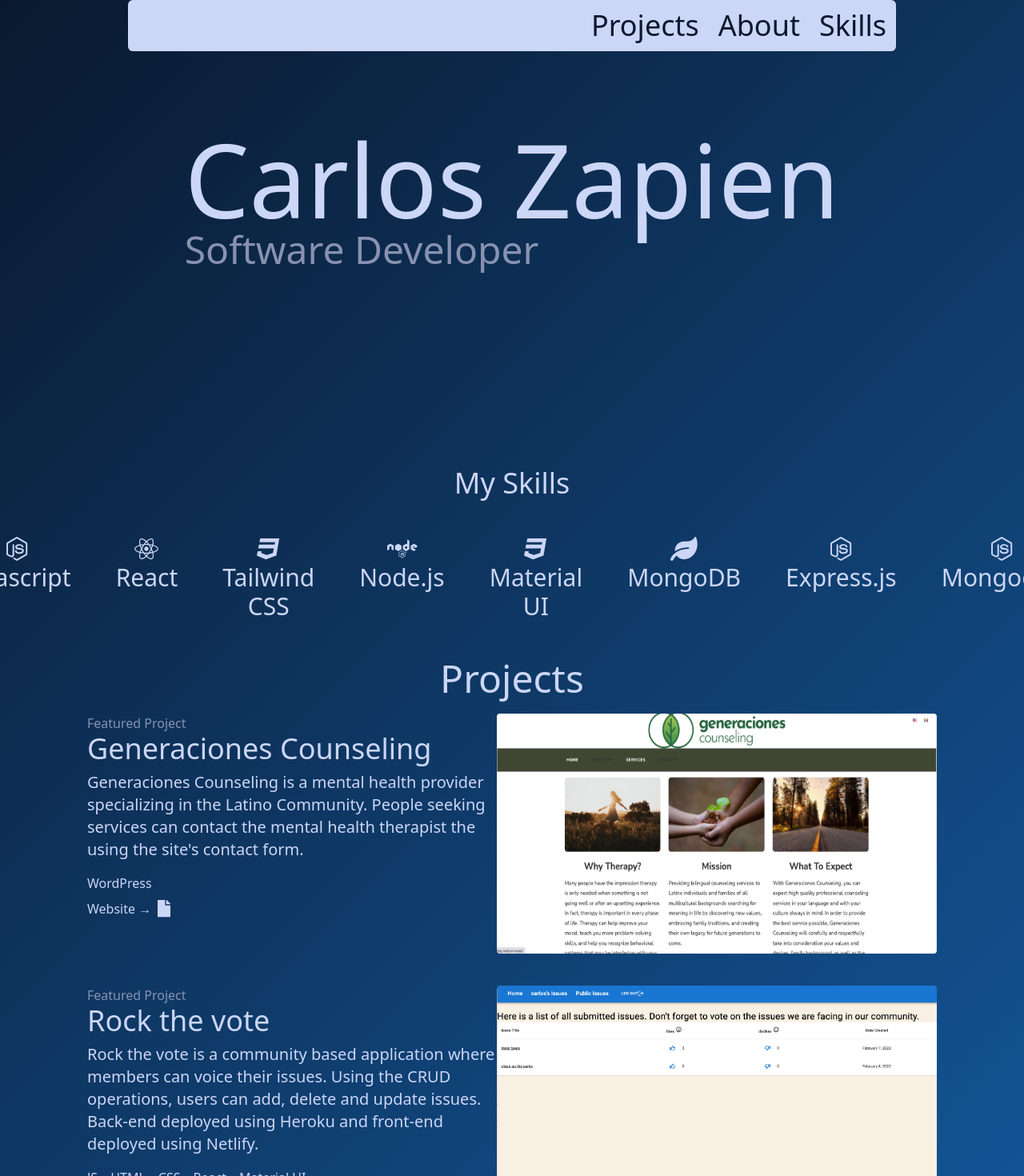
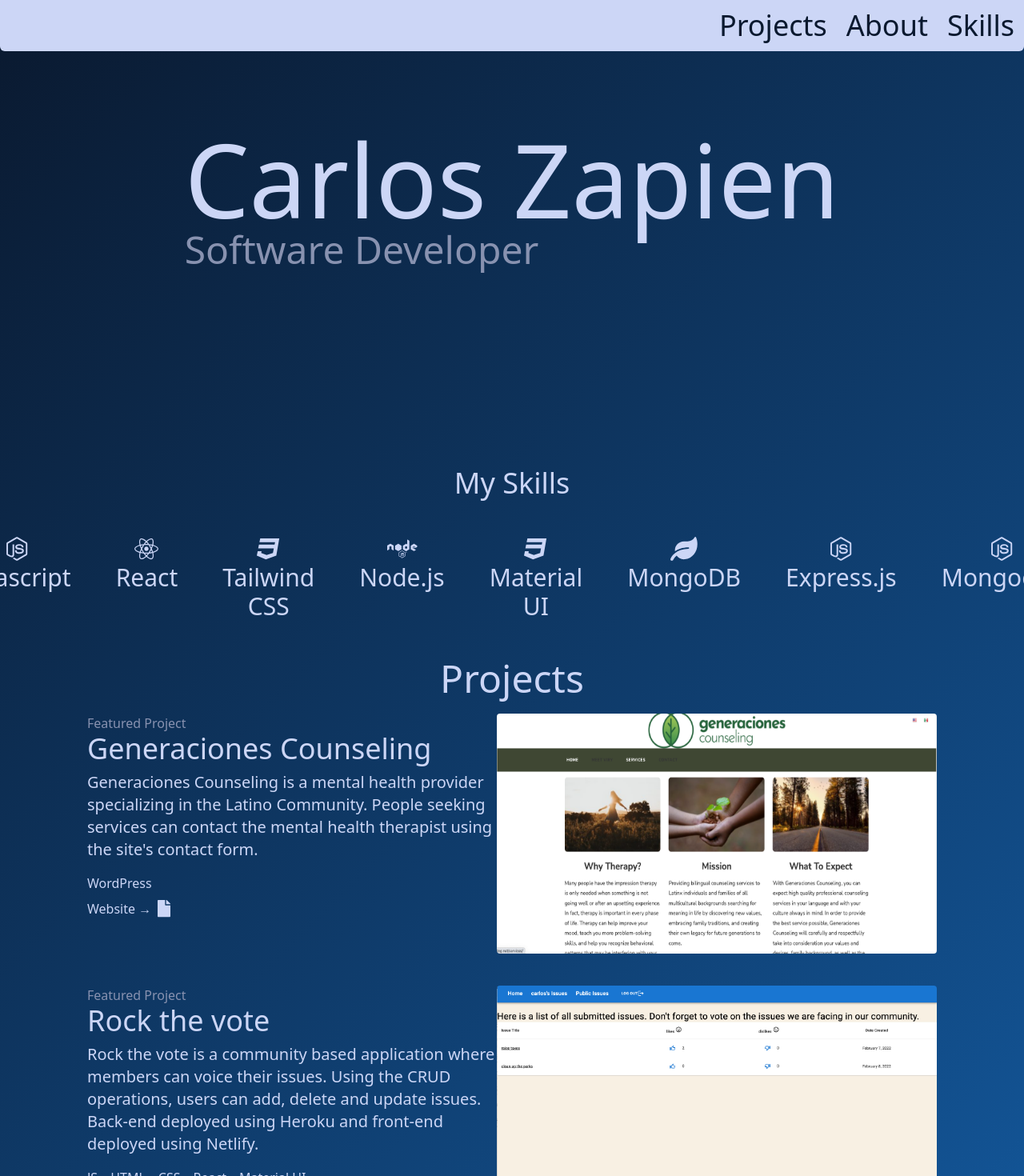
Before and after one commit to cgzapien/carloszapien-portfolio, a React (Create React App) app: page / in a window 1280 px wide. Shown: the top 1470 px of the page at 80% size. Built offline with nearby package versions, Linux system fonts and the light colour scheme.

Commit message:
worked on layout

```diff
--- a/src/components/About.js
+++ b/src/components/About.js
@@ -4,7 +4,7 @@ import meme from "../media/meme.jpg"
 const About = () => {
   return (
     <div id="about" className=" h-[45rem] w-fit m-auto">
-      <div className="flex flex-col sm:flex-row justify-center mt-28 sm:space-x-5 w-fit m-auto sm:w-max">
+      <div className="flex flex-col-reverse sm:flex-row justify-center mt-28 sm:space-x-5 w-fit m-auto sm:w-max">
         <div className="p-5 border-2 rounded-md ">
           <h1 className="text-5xl text-center p-2">A little about me</h1>
           <p className=" break-normal text-[20px] lg:text-2xl w-96">
@@ -12,13 +12,13 @@ const About = () => {
             new technologies and languages.
           </p>
           <br/>
-          <p className=" break-normal text-[20px] xl:text-2xl w-96">
+          <p className=" break-normal text-[20px] lg:text-2xl w-96">
             When I am not programming, I am usually working on my car, being physically active or just hanging out.
             I've started a meetup group to connect other Latinos like myself in the tech industry. Check us out
             <a href="https://www.meetup.com/latino-techies-phx/" target="_blank" rel="noreferrer" > <u>Latino Techies | Phoenix</u> </a>
           </p>
         </div>
-        <div className="mt-5 sm:m-0" id="image">
+        <div className="mb-5 sm:m-0" id="image">
           <img src={meme} alt="me" className="rounded-[5px] h-[350px] md:h-[500px] m-auto"/>
         </div>
       </div>
--- a/src/components/Navbar.js
+++ b/src/components/Navbar.js
@@ -5,7 +5,7 @@ import { Link } from "react-scroll";
 const NavBar = () => {
   const links = ["projects", "about", "skills"];
   return (
-    <nav className=" h-14 sm:h-16 flex justify-center sm:justify-end bg-[#ccd6f6] text-[#0A192F] w-3/4 m-auto rounded-md items-center">
+    <nav className=" h-14 sm:h-16 flex justify-center sm:justify-end bg-[#ccd6f6] text-[#0A192F] m-auto rounded-b-md items-center">
       <ul className="flex items-baseline ">
 
         <div className="flex text-2xl sm:text-4xl">
--- a/src/components/ProjectOne.js
+++ b/src/components/ProjectOne.js
@@ -11,7 +11,7 @@ export default function ProjectOne() {
         <h1 className=" text-4xl">Generaciones Counseling</h1>
         <div className=" py-2 w-fit ">
           <p className=" max-w-lg break-normal sm:text-xl ">Generaciones Counseling is a mental health provider specializing in the Latino Community. People seeking
-            services can contact the mental health therapist the using the site's contact form.
+            services can contact the mental health therapist using the site's contact form.
           </p>
         </div>
         <ul className="flex py-2">
```
